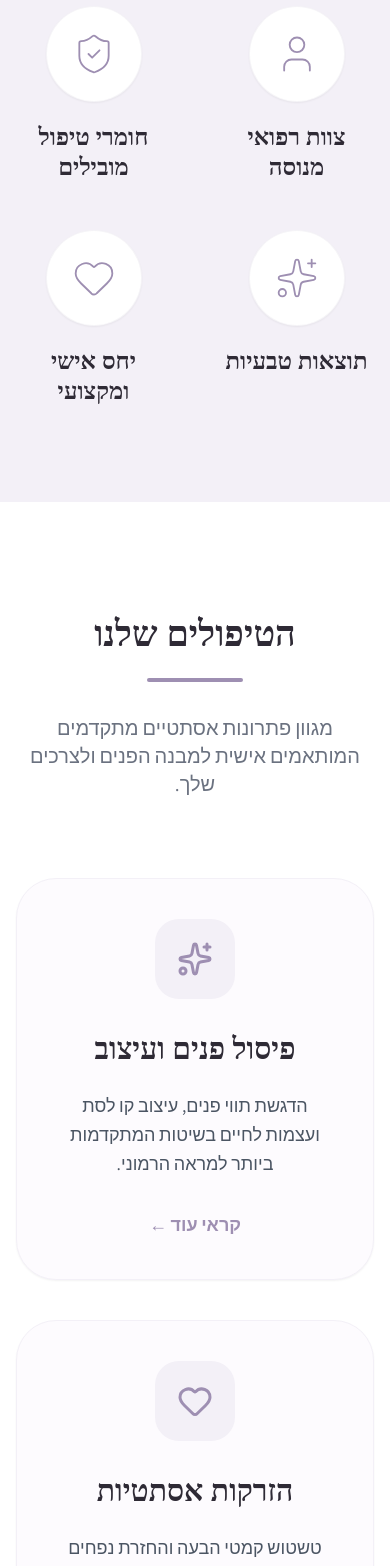
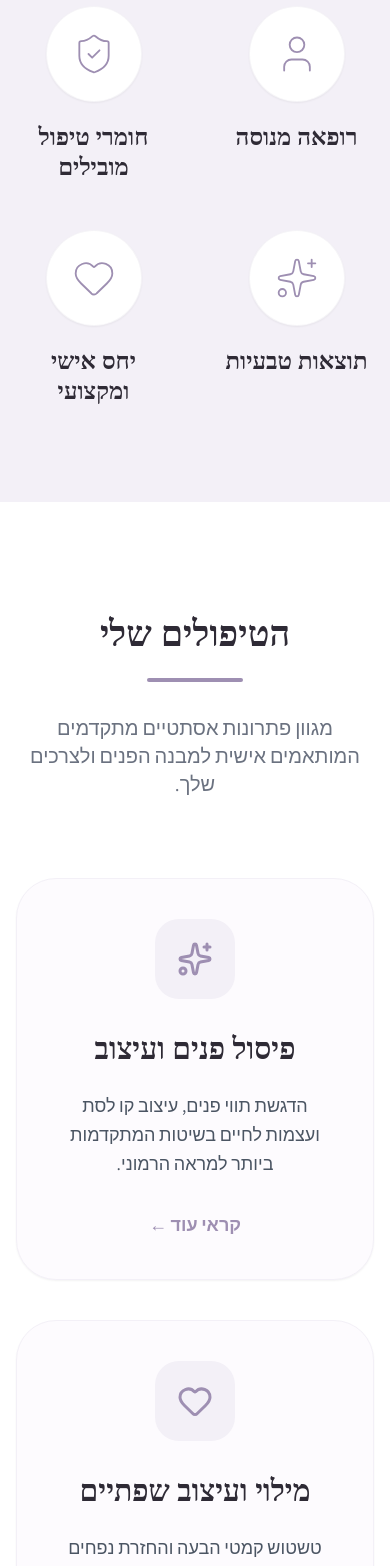
Before and after one commit to Matan22g/dr-rinat-site, a React (Vite) app: page / in a window 390 px wide. Shown: the part 1320-2886 px from the top of the page. Built offline with nearby package versions, Linux system fonts and the light colour scheme; a web font is replaced by a local one.

Commit message:
update treatment titles and labels for clarity; remove Instagram link from testimonials section

```diff
--- a/src/App.jsx
+++ b/src/App.jsx
@@ -32,7 +32,7 @@ const TREATMENTS = [
     details: 'תהליך פיסול הפנים מתבצע באמצעות חומרי מילוי איכותיים (חומצה היאלורונית) המותאמים אישית למבנה הפנים שלך. הטיפול מאפשר להדגיש את עצמות הלחיים, לחדד את קו הלסת ולשפר את הפרופיל, תוך שמירה על מראה טבעי ולא "עשוי". התוצאה מיידית ונשמרת לאורך זמן.'
   },
   {
-    title: 'הזרקות אסתטיות',
+    title: 'מילוי ועיצוב שפתיים',
     icon: Heart,
     desc: 'טשטוש קמטי הבעה והחזרת נפחים שאבדו עם השנים, תוך שמירה על הבעה טבעית.',
     details: 'שימוש בבוטוקס ובחומרי מילוי לטיפול בקמטים דינמיים (מצח, צידי העיניים) וקמטים סטטיים. המטרה היא לא "להקפיא" את הפנים, אלא לרענן את המראה, לפתוח את העיניים ולהחזיר לעור את החיוניות שאבדה לו, הכל במינון מדויק ובטוח.'
@@ -46,7 +46,7 @@ const TREATMENTS = [
 ];
 
 const TRUST_ITEMS = [
-  { icon: User, label: "צוות רפואי מנוסה" },
+  { icon: User, label: "רופאה מנוסה" },
   { icon: ShieldCheck, label: "חומרי טיפול מובילים" },
   { icon: Sparkles, label: "תוצאות טבעיות" },
   { icon: Heart, label: "יחס אישי ומקצועי" }
@@ -328,7 +328,7 @@ const App = () => {
       <section id="treatments" className="py-28 bg-white scroll-mt-20">
         <div className="max-w-7xl mx-auto px-4">
           <div className="text-center mb-20">
-            <h2 className="font-serif text-4xl md:text-6xl font-bold text-[#2E2A35] mb-6">הטיפולים שלנו</h2>
+            <h2 className="font-serif text-4xl md:text-6xl font-bold text-[#2E2A35] mb-6">הטיפולים שלי</h2>
             <div className="w-24 h-1 bg-[#9E8FB2] mx-auto rounded-full"></div>
             <p className="mt-8 text-xl text-gray-500 max-w-2xl mx-auto">מגוון פתרונות אסתטיים מתקדמים המותאמים אישית למבנה הפנים ולצרכים שלך.</p>
           </div>
--- a/src/TestimonialsSection.jsx
+++ b/src/TestimonialsSection.jsx
@@ -79,19 +79,6 @@ const TestimonialsSection = () => {
           ))}
         </div>
 
-        {/* Social Proof Footer */}
-        <div className="text-center mt-16">
-          <a
-            href="https://www.instagram.com/dr.rinat.ben_tovim?igsh=anR2ZGJ3OGZjZW40"
-            target="_blank"
-            rel="noopener noreferrer"
-            className="inline-flex items-center gap-3 px-8 py-4 rounded-full border-2 border-[#A68AC2] text-[#A68AC2] font-bold hover:bg-[#A68AC2] hover:text-white transition-all duration-300 group"
-          >
-            <Instagram size={24} />
-            לעוד עשרות המלצות מצולמות בהיילייטס באינסטגרם
-          </a>
-        </div>
-
         {/* Lightbox Modal */}
         <AnimatePresence>
           {selectedProof && (
```
